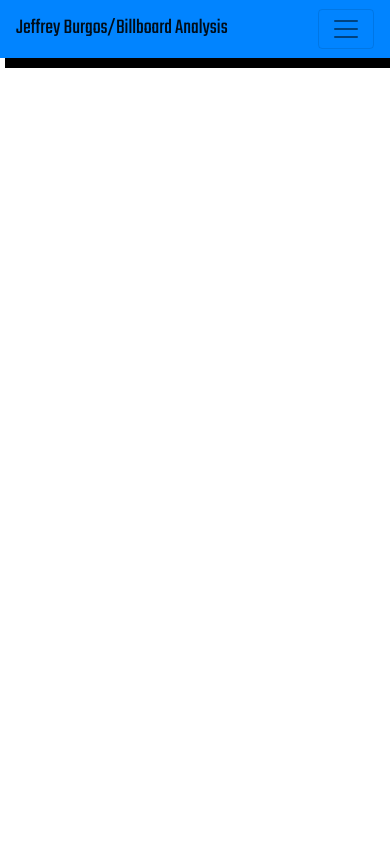
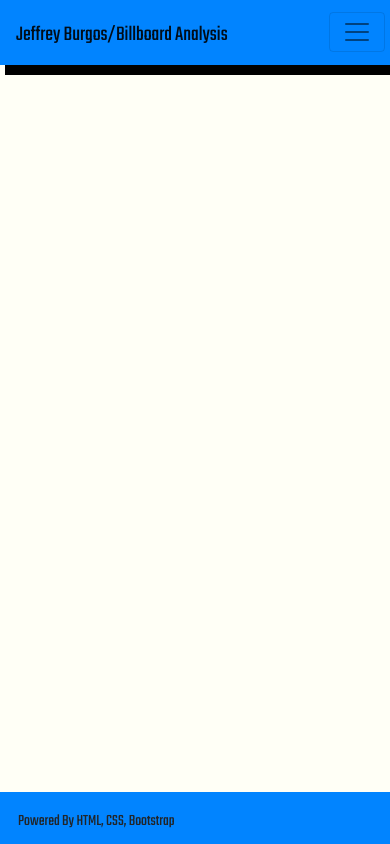
Before and after one commit to jeffreyb92/Web-Design-Challenge, a plain HTML site: page WebVisualizations/index.html in a window 390 px wide. Drawn offline with nearby package versions, Linux system fonts and the light colour scheme.

Commit message:
footer added and navbar updated

```diff
--- a/WebVisualizations/assets/css/styles.css
+++ b/WebVisualizations/assets/css/styles.css
@@ -1,11 +1,18 @@
+body {
+    background-color: #fffff6;
+}
+
 #navbardropdown {
     background-color: #0184ff;
     box-shadow: 5px 10px black;
+    border-radius: 0px;
+    margin-top: 18px;
 }
 
 #navbarbrand {
     font-family: 'Teko', sans-serif;
     font-size: 28pt;
+    padding-top: 12px;
 }
 
 #dropdowndivider {
@@ -15,6 +22,7 @@
 #navbardropdownfonts {
     font-family: 'Teko', sans-serif;
     font-size: 18pt;
+    padding-right: 25px;
 }
 
 #navbardropdownfonts div {
@@ -22,15 +30,39 @@
     font-size: 14pt;
 }
 
+#navbardropdownfonts li {
+    padding-right: 25px;
+}
+
 #navbarthings {
     background-color: #0184ff;
     box-shadow: 5px 10px black;
     border-color: black;
+    padding-right: 5px;
 }
 
-@media (max-width: 600px) {
+#footerthings {
+    font-family: 'Teko', sans-serif;
+    font-size: 16pt;
+    background-color: #0184ff;
+    position: absolute;
+    position: fixed;
+    left: 0;
+    bottom: 0;
+    width: 100%;
+}
+
+#footerthings p {
+    padding-top: 18px;
+    padding-left: 15px;
+    text-align: left;
+}
+
+@media (max-width: 991px) {
     #navbardropdown {
         box-shadow: 0px 0px;
+        border-radius: 5px;
+        margin:1px;
     }
 
     #navbarbrand {
@@ -38,4 +70,22 @@
         font-size: 16pt;
     }
 
+    #footerthings {
+        font-family: 'Teko', sans-serif;
+        font-size: 12pt;
+        position: absolute;
+        position: fixed;
+        left: 0;
+        bottom: 0;
+        width: 100%;
+        z-index: -10;
+    }
+
+    #footerthings p {
+        padding-top: 8px;
+        padding-left: 8px;
+        margin: 10px;
+        text-align: left;
+    }
+
 }
--- a/WebVisualizations/index.html
+++ b/WebVisualizations/index.html
@@ -55,6 +55,14 @@
         </div>
       </nav>
 
+
+
+
+
+
+      <footer id="footerthings">
+      <p>Powered By HTML, CSS, Bootstrap</p>
+      </footer>
     <!-- Optional JavaScript -->
     <!-- jQuery first, then Popper.js, then Bootstrap JS -->
     <script src="https://code.jquery.com/jquery-3.4.1.slim.min.js" integrity="sha384-J6qa4849blE2+poT4WnyKhv5vZF5SrPo0iEjwBvKU7imGFAV0wwj1yYfoRSJoZ+n" crossorigin="anonymous"></script>
```
